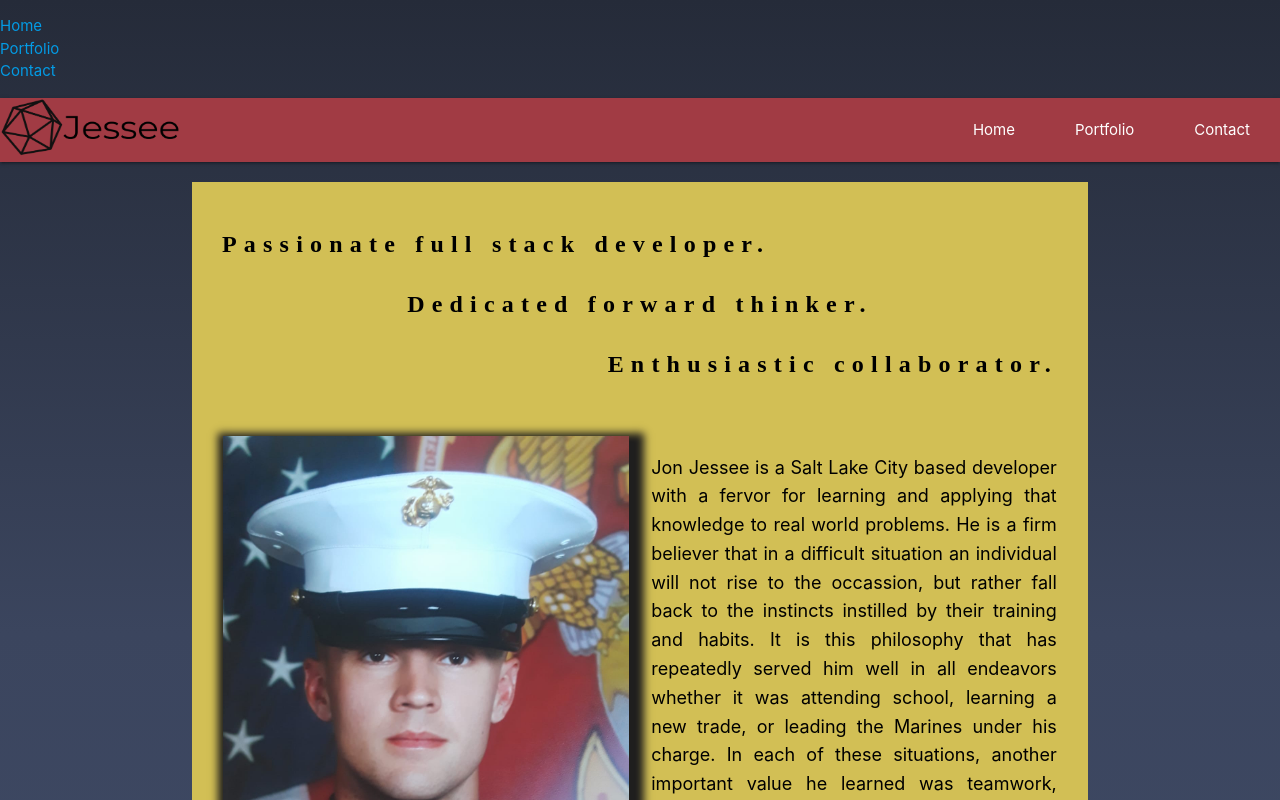
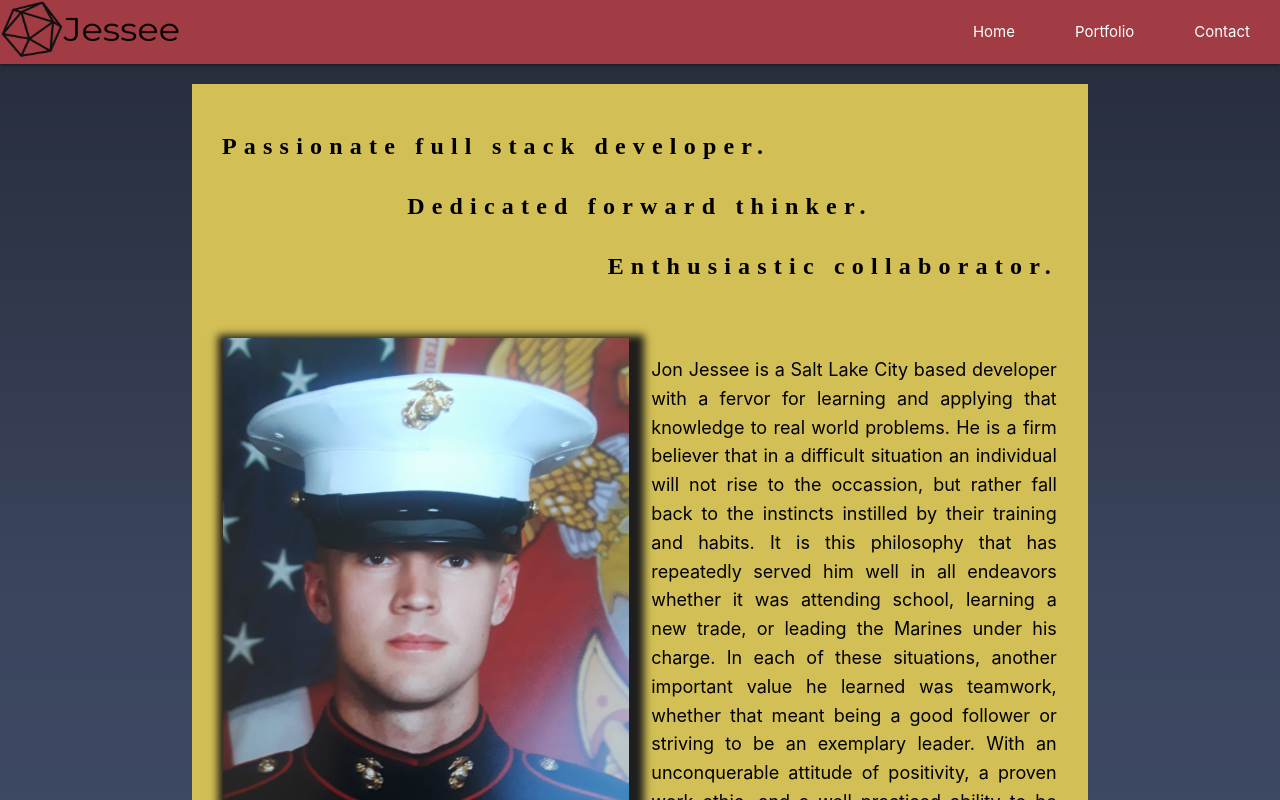
Before and after one commit to JJessee1371/React-Portfolio, a React (Create React App) app: page /#/ in a window 1280 px wide. Shown: the top 800 px of the page. Built offline with nearby package versions, Linux system fonts and the light colour scheme; a web font is replaced by a local one.

Commit message:
Additional reconfiguration for hashrouter.

```diff
--- a/src/App.js
+++ b/src/App.js
@@ -1,27 +1,26 @@
 import React from 'react';
-import { HashRouter, Switch, Route, Link } from 'react-router-dom';
+import { HashRouter as Router, Route, Link } from 'react-router-dom';
 import './CSS/Global/App.css';
 import About from './pages/About';
 import Portfolio from './pages/Portfolio';
 import Contact from './pages/Contact';
+import GlobalNavbar from './Components/GlobalNavbar';
+import Footer from './Components/Footer';
 
 
 class App extends React.Component {
   render() {
     return (
       <>
-      <HashRouter basename="/">
+      <Router>
         <div>
-          <ul>
-            <li><Link to="/">Home</Link></li>
-            <li><Link to="/portfolio">Portfolio</Link></li>
-            <li><Link to="/contact">Contact</Link></li>
-          </ul>
+          <GlobalNavbar/>
+            <Route exact path='/' component={About}/>
+            <Route exact path='/portfolio' component={Portfolio}/>
+            <Route exact path='/contact' component={Contact}/>
+          <Footer/>
         </div>
-        <Route exact path='/' component={About}/>
-        <Route exact path='/portfolio' component={Portfolio}/>
-        <Route exact path='/contact' component={Contact}/>
-      </HashRouter>
+      </Router>
       </>
     );
   };
--- a/src/pages/About.jsx
+++ b/src/pages/About.jsx
@@ -8,13 +8,13 @@ import Footer from '../Components/Footer';
 function About() {
     return (
         <div>
-            <GlobalNavbar/>
+            {/* <GlobalNavbar/> */}
             <main className="container">
                 <BioContainer/>
                 <Awards/>
                 <SkillContainer/>
             </main>
-            <Footer/>
+            {/* <Footer/> */}
         </div>
     );
 };
--- a/src/pages/Contact.jsx
+++ b/src/pages/Contact.jsx
@@ -7,11 +7,11 @@ import Footer from '../Components/Footer';
 function Contact() {
     return (
         <div>
-            <GlobalNavbar/>
+            {/* <GlobalNavbar/> */}
             <div>
                 <ContactHeader/>
                 <ContactWrapper/>
-                <Footer/>
+                {/* <Footer/> */}
             </div>
         </div>
     );
--- a/src/pages/Portfolio.jsx
+++ b/src/pages/Portfolio.jsx
@@ -23,7 +23,7 @@ class Portfolio extends React.Component {
         return (
             <div>
                 <main>
-                    <GlobalNavbar/>
+                    {/* <GlobalNavbar/> */}
                     <PortfolioHeader/>
                     <div class="row">
                         {this.state.cardRow1.map(card => {
@@ -71,7 +71,7 @@ class Portfolio extends React.Component {
                         })};
                     </div>
                 </main>
-                <Footer/>
+                {/* <Footer/> */}
             </div>
         );
     };
```
Also changed, not shown: 1 other file (tests, documents, lock files or other folders).
